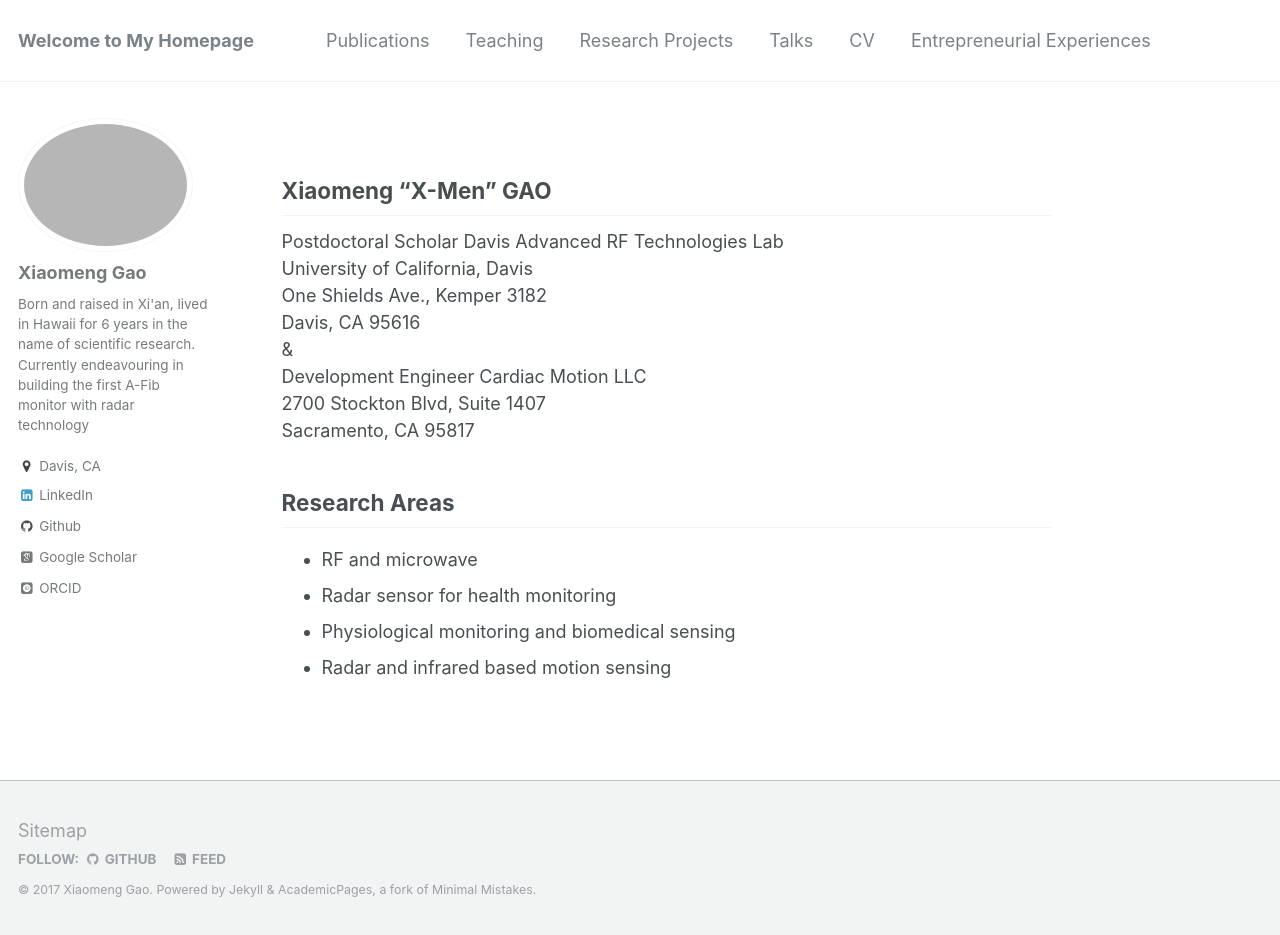
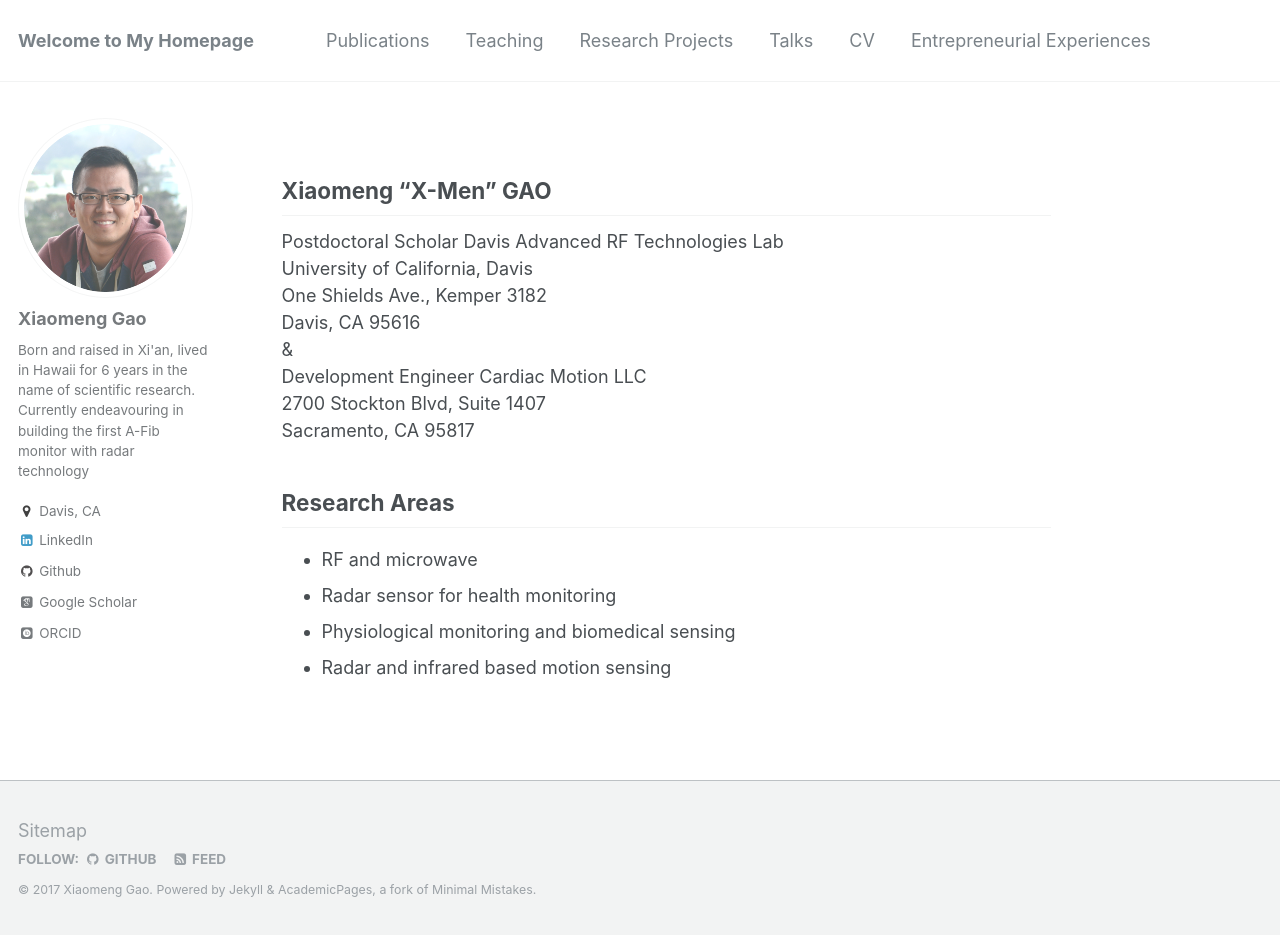
Before and after one commit to x-mengao/x-mengao.github.io, a Jekyll site: the page built from _pages/about.md, in a window 1280 px wide and 935 px high. Built offline with Jekyll 4.4.1, drawn with Linux system fonts in a browser that asks for light colours; some web fonts are replaced.

Commit message:
Update _config.yml

```diff
--- a/_config.yml
+++ b/_config.yml
@@ -79,7 +79,7 @@ analytics:
 # Site Author
 author:
   name             : "Xiaomeng Gao"
-  avatar           : "profile.png"
+  avatar           : "profile_resized.png"
   bio              : "Born and raised in Xi'an, lived in Hawaii for 6 years in the name of scientific research. Currently endeavouring in building the first A-Fib monitor with radar technology"
   location         : "Davis, CA"
   employer         :
```
